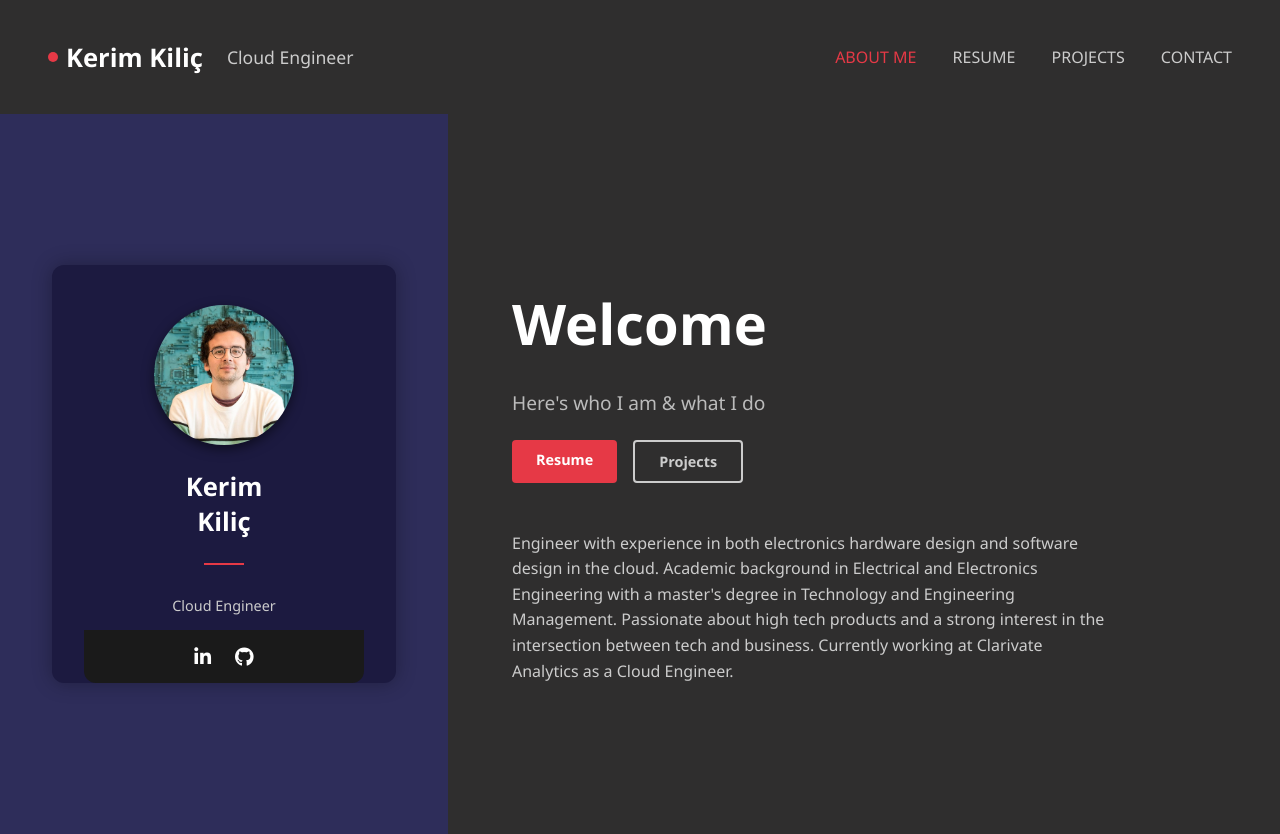
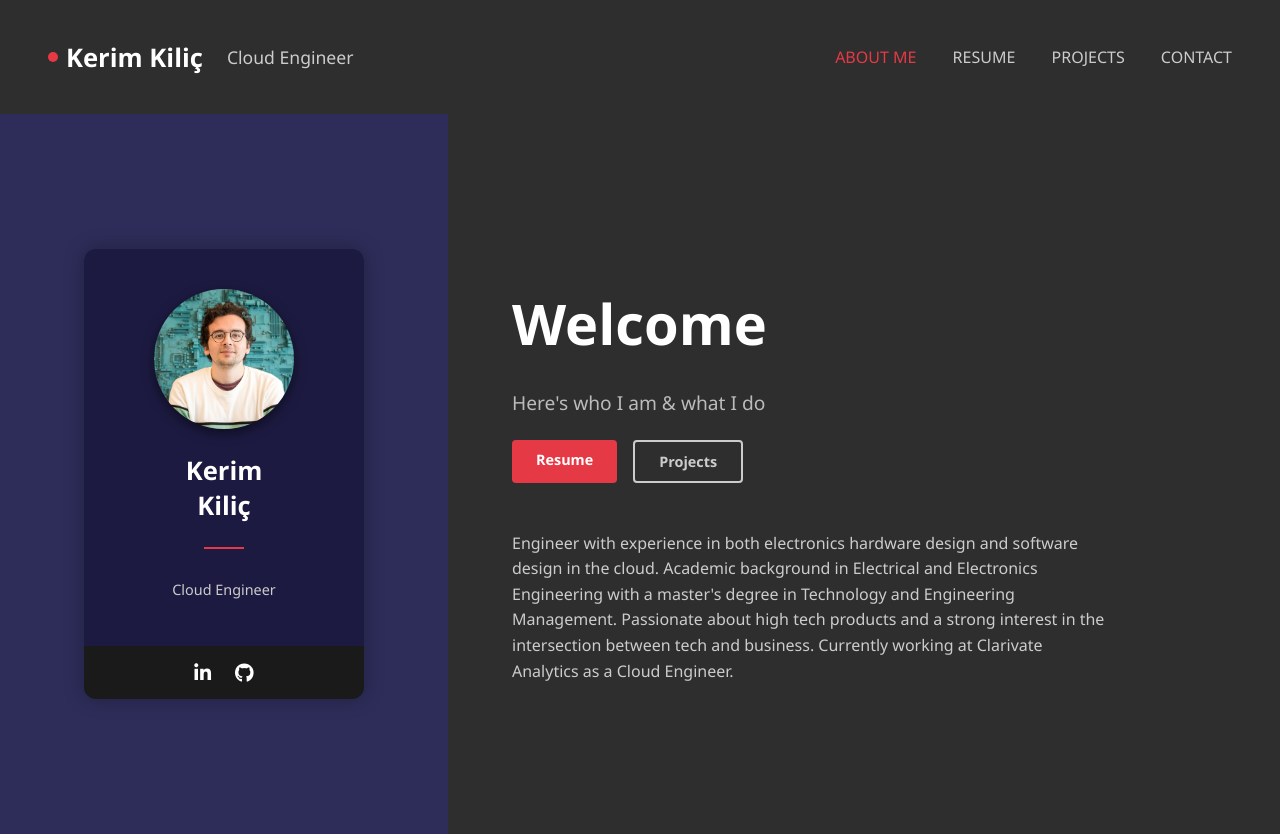
Before and after one commit to kerim-kilic/kerim-kilic.github.io, a plain HTML site: page index.html in a window 1280 px wide. Drawn offline with Linux system fonts and the light colour scheme.

Commit message:
Modify margins

```diff
--- a/styles.css
+++ b/styles.css
@@ -23,7 +23,7 @@ body {
     width: 280px;
     background-color: #1c1a40;
     text-align: center;
-    padding: 2.5rem 2rem 0;
+    padding: 2.5rem 0 0;
     border-radius: 12px;
     box-shadow: 0 0 20px rgba(0, 0, 0, 0.3);
     display: flex;
@@ -43,7 +43,7 @@ body {
     justify-content: center;
     gap: 1.5rem;
     width: 100%; /* make it span the full width of the card */
-    margin-top: auto;
+    margin-top: 2rem;
   }
 
 
```
